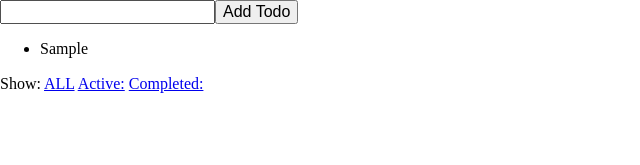
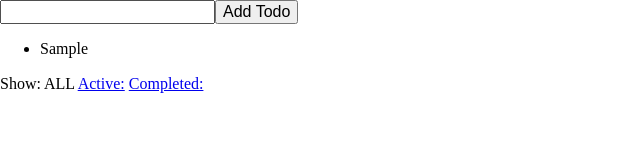
Before and after one commit to tony-blackie/react-todo-app, a React app: page / in a window 1280 px wide. Both pictures are taken after typing "Sample" into the empty fields and a click on the button "Add Todo". Shown: the top 165 px of the page, without its empty margins (0-640 px from the left). Built offline with nearby package versions, Linux system fonts and the light colour scheme.

Commit message:
Display current filter as span tag instead of a tag

```diff
--- a/src/containers/App.js
+++ b/src/containers/App.js
@@ -69,7 +69,10 @@
 
 const { Component } = React;
 
-const FilterLink = ({ filter, children }) => {
+const FilterLink = ({ filter, currentFilter, children }) => {
+    if (filter === currentFilter) {
+        return <span>{children}</span>;
+    }
     return (
         <a href="#"
             onClick={e => {
@@ -100,6 +103,7 @@
 
 class TodoApp extends Component {
     render() {
+        const { todos, visibilityFilter } = this.props;
         const visibleTodos = getVisibleTodos(this.props.todos, this.props.visibilityFilter) || [];
 
             return (
@@ -141,11 +145,11 @@
                     <p>
                         Show:
                         {'  '}
-                        <FilterLink filter='SHOW_ALL'>ALL</FilterLink>
+                        <FilterLink filter='SHOW_ALL' currentFilter={visibilityFilter}>ALL</FilterLink>
                         {'  '}
-                        <FilterLink filter='SHOW_ACTIVE'>Active:</FilterLink>
+                        <FilterLink filter='SHOW_ACTIVE' currentFilter={visibilityFilter}>Active:</FilterLink>
                         {'  '}
-                        <FilterLink filter='SHOW_COMPLETED'>Completed:</FilterLink>
+                        <FilterLink filter='SHOW_COMPLETED' currentFilter={visibilityFilter}>Completed:</FilterLink>
                     </p>
                 </div>
             );
```
